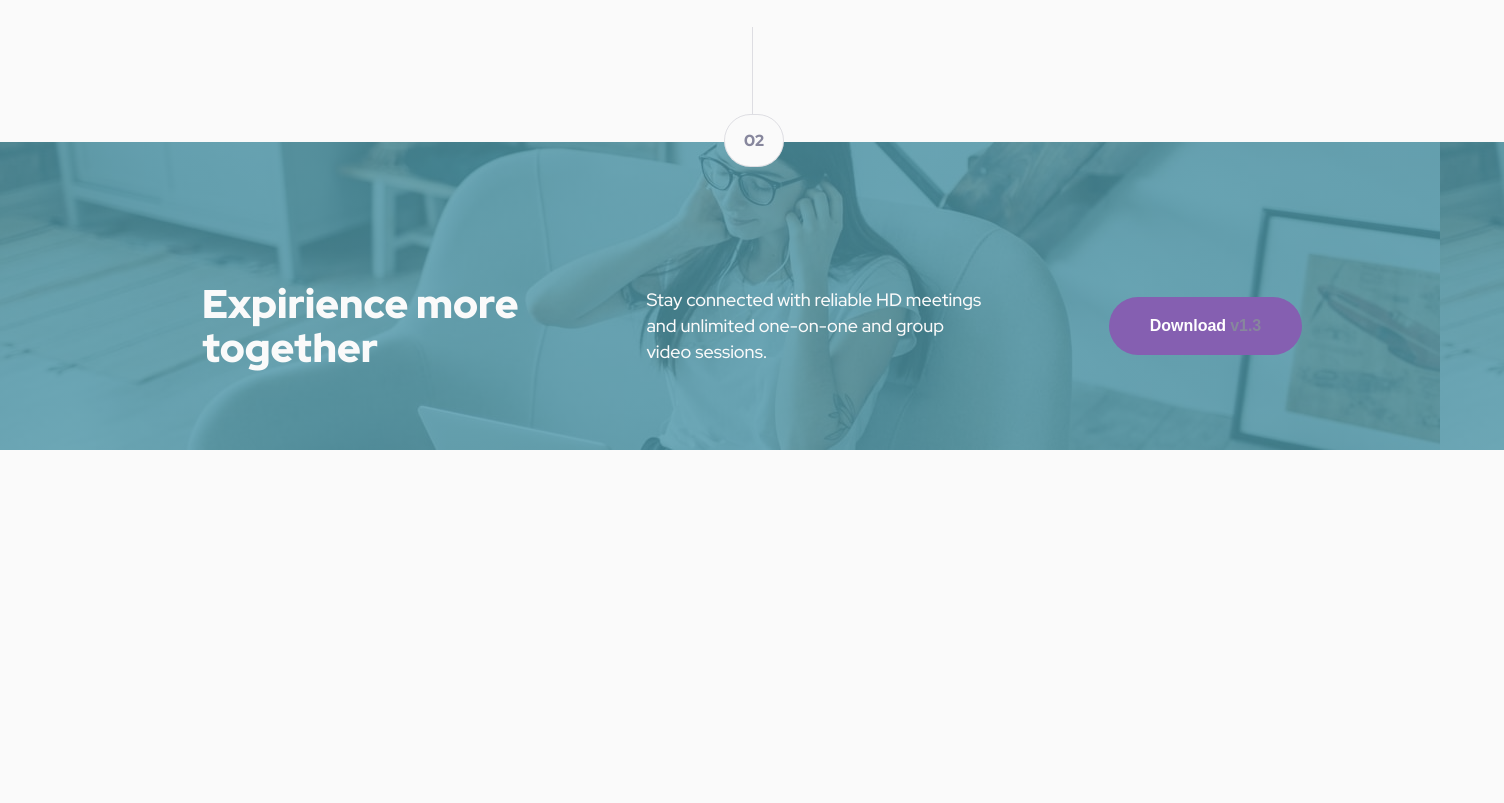
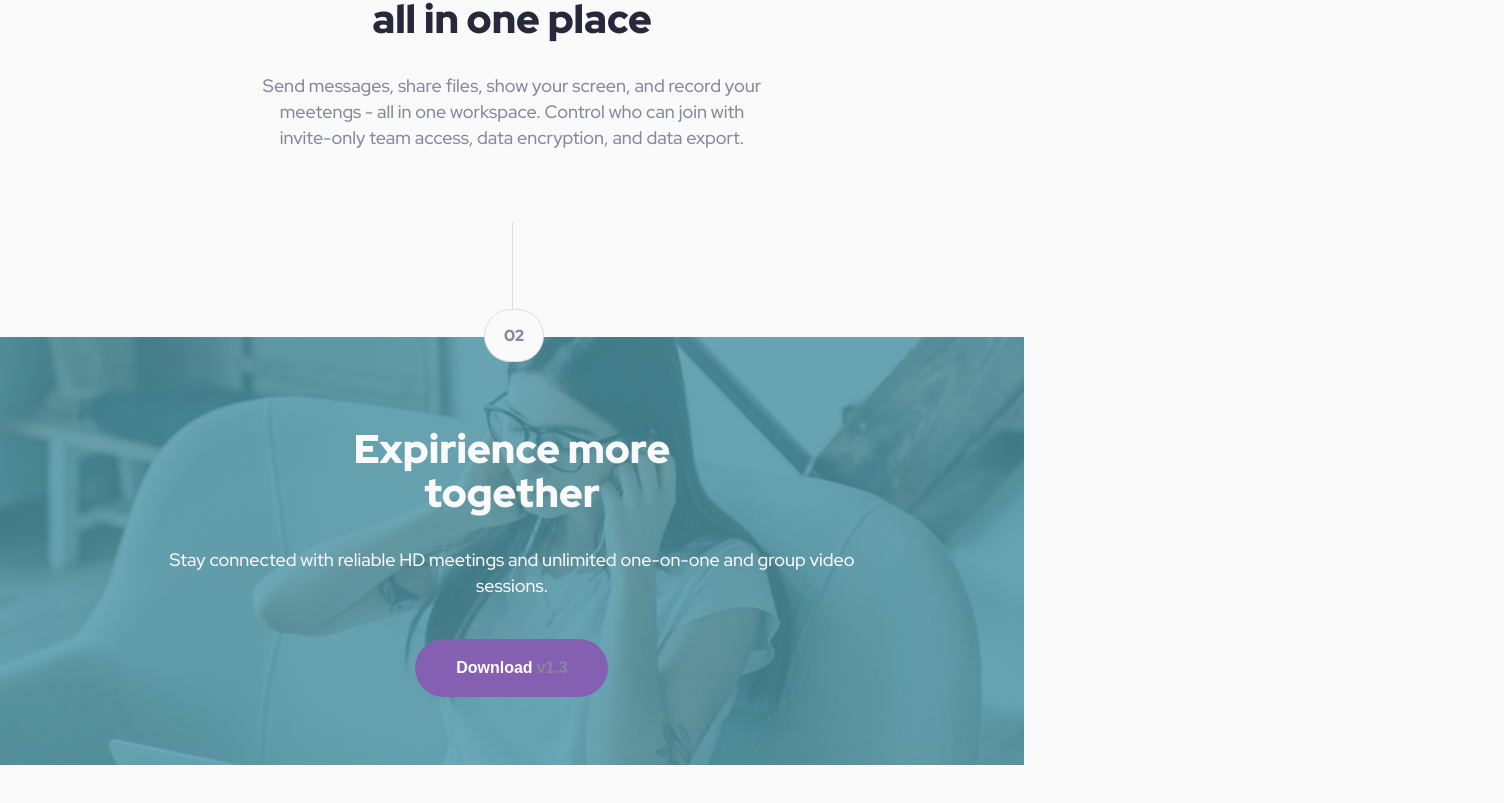
Before and after one commit to rocky1207/internship-assigments, a plain HTML site: page landing_page-assignment3/index.html in a window 1024 px wide. Shown: the part 1447-2250 px from the top of the page, 1504 px wide, since content can reach past the window. Before the commit the page ends 1947 px from the top, so only its background shows below. Drawn offline with Linux system fonts and the light colour scheme.

Commit message:
tablet  version testing

```diff
--- a/landing_page-assignment3/index.html
+++ b/landing_page-assignment3/index.html
@@ -38,8 +38,8 @@
     <footer>
         <p class="num"><span>02</span><span></span></p>
         <article>
-            <h3>Expirience more<br>together</h3>
-            <p>Stay connected with reliable HD meetings<br>and unlimited one-on-one and group<br>video sessions.</p>
+            <h3>Expirience more<br> together</h3>
+            <p>Stay connected with reliable HD meetings and unlimited one-on-one and group video sessions.</p>
             <button type="button">Download<span>v1.3</span></button>
         </article>
     </footer>
--- a/landing_page-assignment3/scss/style.scss
+++ b/landing_page-assignment3/scss/style.scss
@@ -38,26 +38,57 @@ section {
     margin: 0 auto;
     text-align: center;
     width: 1504px;
+    @media only screen and (max-width: 1504px) and (min-width: 810px)  {
+
+        width: 100%;
+    }
 }
 /**************
 upper section
 *****************/
 .upper {
-    padding-left: 4px;
     padding-top: 80px;
     padding-bottom: 55px;
+    @media only screen and (max-width: 1504px) and (min-width: 810px)  {
+
+        width: 100%;
+    }
     article {
         @include flex(space-between, center);
         padding-top: 158px;
+        @media only screen and (max-width: 1504px) and (min-width: 810px) {
+            padding-top: 64px;
+
+        }
+
         img {
             vertical-align: bottom;
         }
         img:first-child {
             margin-top: -55px;
             height: 303px;
+            @media only screen and (max-width: 1504px) and (min-width: 810px) {
+                margin-top: 0;
+                width: 394px;
+
+            }
+
+
+        }
+        img:last-child {
+            @media only screen and (max-width: 1504px) and (min-width: 810px) {
+                order: 2;
+                width: 394px;
+
+            }
         }
         div {
             text-align: center;
+            @media only screen and (max-width: 1504px) and (min-width: 810px)  {
+                order: 3;
+                flex: 100%;
+                padding-top: 72px;
+            }
             h1 {
                 @include font(64px, 900, 64px, $blackBlue);
                 padding-bottom: 34px;
@@ -132,6 +163,10 @@ middle section
             margin-right: 30px;
             border-radius: 10px;
             vertical-align: bottom;
+            @media only screen and (max-width: 1200px) and (min-width: 810px) {
+                 height: 156px;
+                margin-right: 11px;
+            }
         }
         img:last-child {
             margin-right: 0;
@@ -157,10 +192,19 @@ footer
 ****************/
 footer {
     margin: 0 auto;
-    width: 1504px;
+    max-width: 1504px;
     background-image: linear-gradient(rgba($blue, .8), rgba($blue, .8)), url(../assets/desktop/image-footer.jpg);
     height:308px;
     margin-bottom: 50px;
+    background-repeat: no-repeat;
+    background-size: cover;
+    @media only screen and (max-width: 1200px) and (min-width: 810px)  {
+        background-image: linear-gradient(rgba($blue, .8), rgba($blue, .8)), url(../assets/tablet/image-footer.jpg);
+        width: 100%;
+        height: 428px;
+        background-repeat: no-repeat;
+        background-size: cover;
+    }
     p.num {
         position: relative;
         top: -15px;
@@ -168,6 +212,9 @@ footer {
         height: 140px;
         margin: 0 auto;
         z-index: 1;
+        @media only screen and (max-width: 1200px) and (min-width: 810px)  {
+            height: 90px;
+        }
         span:first-child {
             background: $almostWhite;
             @include font(16px, 900, 26px, $niceGray);
@@ -190,8 +237,32 @@ footer {
         color: $almostWhite;
         margin: 0 auto;
         align-items: center;
+        @media only screen and (max-width: 1200px) and (min-width: 810px)  {
+            @include flex(flex-start, center, column);
+            width: 70%;
+            text-align: center;
+            flex-wrap: nowrap;
+        }
         h3 {
             @include font(40px, 900, 44px, $almostWhite);
+            flex-basis: 30%;
+            @media only screen and (max-width: 1200px) and (min-width: 810px)  {
+                padding-bottom: 32px;
+
+
+            }
+
+        }
+        p {
+
+            flex-basis: 30%;
+            /*
+            @media only screen and (max-width: 1200px) and (min-width: 810px)  {
+                padding-bottom: 32px;
+
+
+            }
+            */
         }
         button {
             @include font(16px, 900, 26px, $white);
@@ -200,9 +271,14 @@ footer {
             border-radius: 29px;
             height: 58px;
             width: 193px;
+           // flex-basis: 30%;
             &:hover {
                 background: #B18BDD;
                 cursor: pointer;
+            }
+            @media only screen and (max-width: 1200px) and (min-width: 810px)  {
+                margin-top: 40px;
+
             }
             span {
                 display: inline-block;
```
Also changed, not shown: landing_page-assignment3/scss/style.css, 1 other file.
